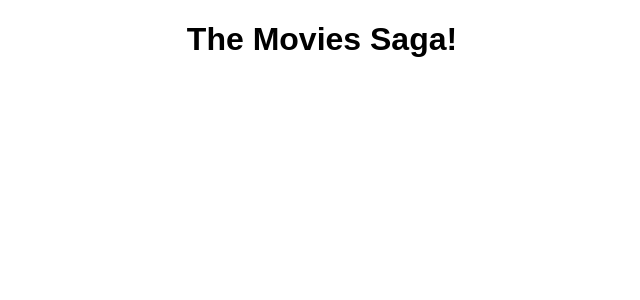
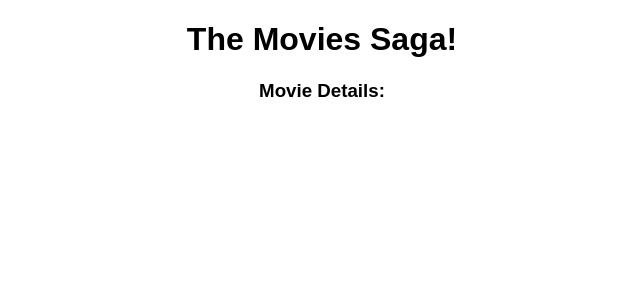
Before and after one commit to sbaxend/movie-sagas, a React (Create React App) app: page /#/details in a window 1280 px wide. Shown: the top 300 px of the page, without its empty margins (318-958 px from the left). Built offline with nearby package versions, Linux system fonts and the light colour scheme.

Commit message:
got a funciton to take each movie to the details page

```diff
--- a/src/components/App/App.js
+++ b/src/components/App/App.js
@@ -1,7 +1,7 @@
 import {HashRouter as Router, Route} from 'react-router-dom';
 import './App.css';
 import MovieList from '../MovieList/MovieList'
-
+import Details from '../Details/Details';
 function App() {
   return (
     <div className="App">
@@ -10,8 +10,11 @@ function App() {
         <Route path="/" exact>
           <MovieList />
         </Route>
+        <Route exact path = "/details">
+          {/* Details page */}
+            <Details />
+        </Route>
 
-        {/* Details page */}
 
         {/* Add Movie page */}
       </Router>
--- /dev/null
+++ b/src/components/Details/Details.js
@@ -0,0 +1,10 @@
+function Details() {
+
+    return (
+        <>
+        <h3>Movie Details:</h3>
+        </>
+    )
+}
+
+export default Details
--- a/src/components/MovieList/MovieList.jsx
+++ b/src/components/MovieList/MovieList.jsx
@@ -1,23 +1,27 @@
 import React, { useEffect } from 'react';
 import { useDispatch, useSelector } from 'react-redux';
 import './MovieList.css'
+//import use history to change routes
+import { useHistory } from "react-router-dom/cjs/react-router-dom.min";
 
 function MovieList() {
-
+    const history = useHistory();
     const dispatch = useDispatch();
     const movies = useSelector(store => store.movies);
 
     useEffect(() => {
         dispatch({ type: 'FETCH_MOVIES' });
     }, []);
-
+    const movieClick = () => {
+        history.push('/details')
+    }
     return (
         <main>
             <h1>MovieList</h1>
-            <section className="movies">
+            <section onClick={movieClick} className="movies">
                 {movies.map(movie => {
                     return (
-                        <div key={movie.id} >
+                        <div key={movie.id}  >
                             <h3>{movie.title}</h3>
                             <img src={movie.poster} alt={movie.title}/>
                         </div>
```
Also changed, not shown: 1 other file (tests, documents, lock files or other folders).
